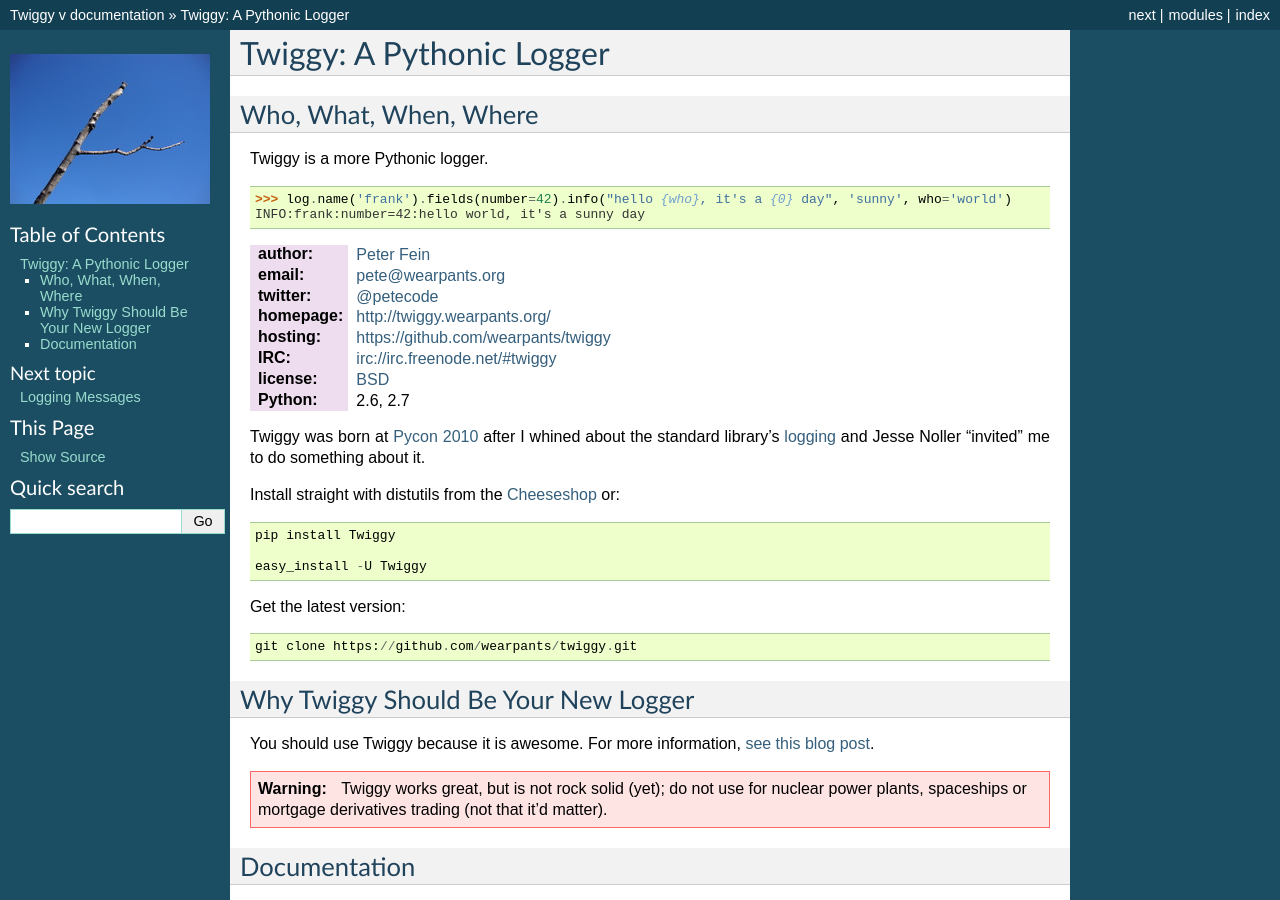
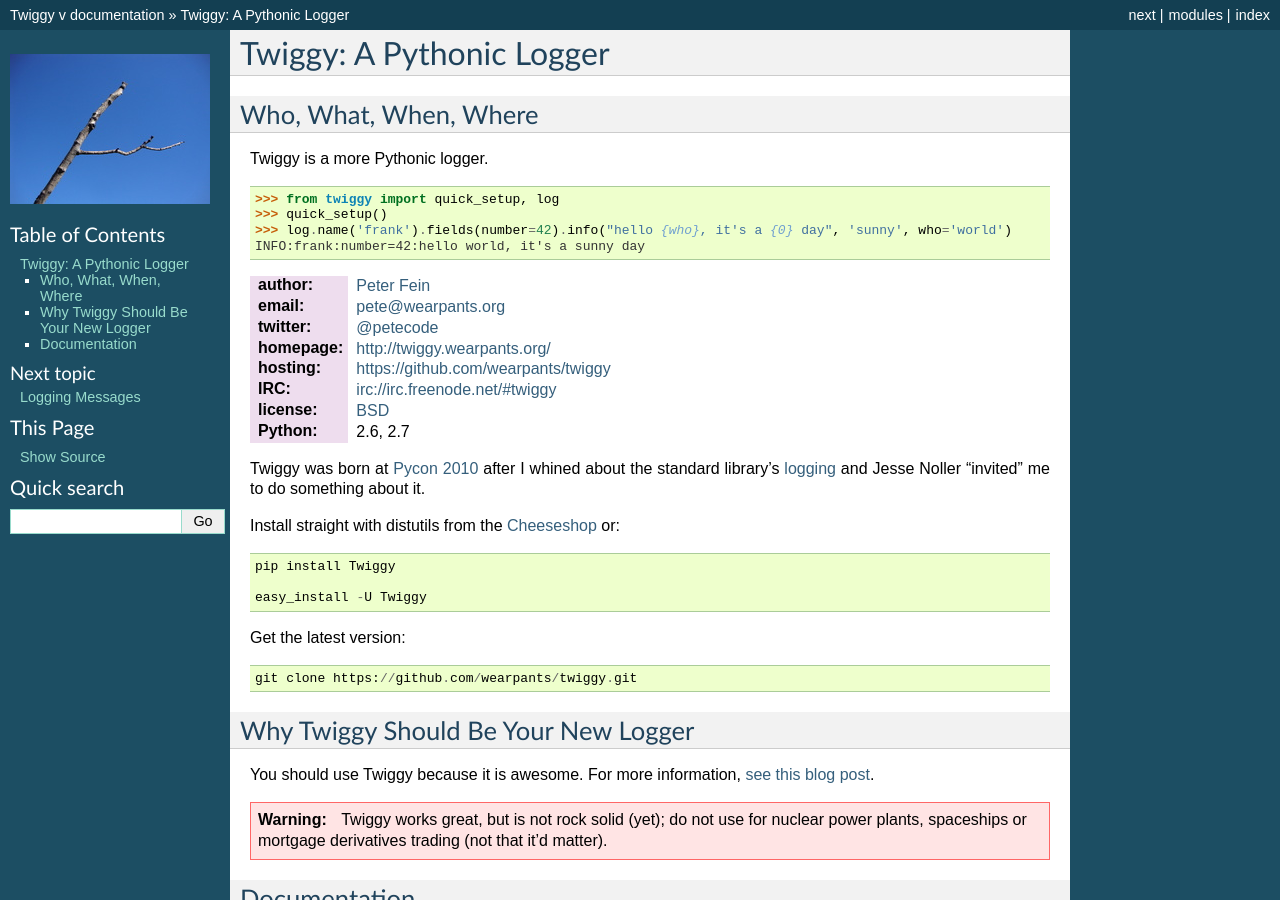
Before and after one commit to wearpants/twiggy, a Sphinx documentation site: the page built from doc/index.rst, in a window 1280 px wide and 900 px high. Built offline with Sphinx 7.4.7, drawn with Linux system fonts in a browser that asks for light colours; the version number could not be read and is left out.

Commit message:
doc/index.rst: Import and call quick_setup()
so that the user can reproduce the output shown.

Without the quick_setup(), the output is blank, which is confusing to a
new user.

```diff
--- a/doc/index.rst
+++ b/doc/index.rst
@@ -15,6 +15,8 @@
 
 .. doctest:: demo
 
+    >>> from twiggy import quick_setup, log
+    >>> quick_setup()
     >>> log.name('frank').fields(number=42).info("hello {who}, it's a {0} day", 'sunny', who='world')
     INFO:frank:number=42:hello world, it's a sunny day
 
```
